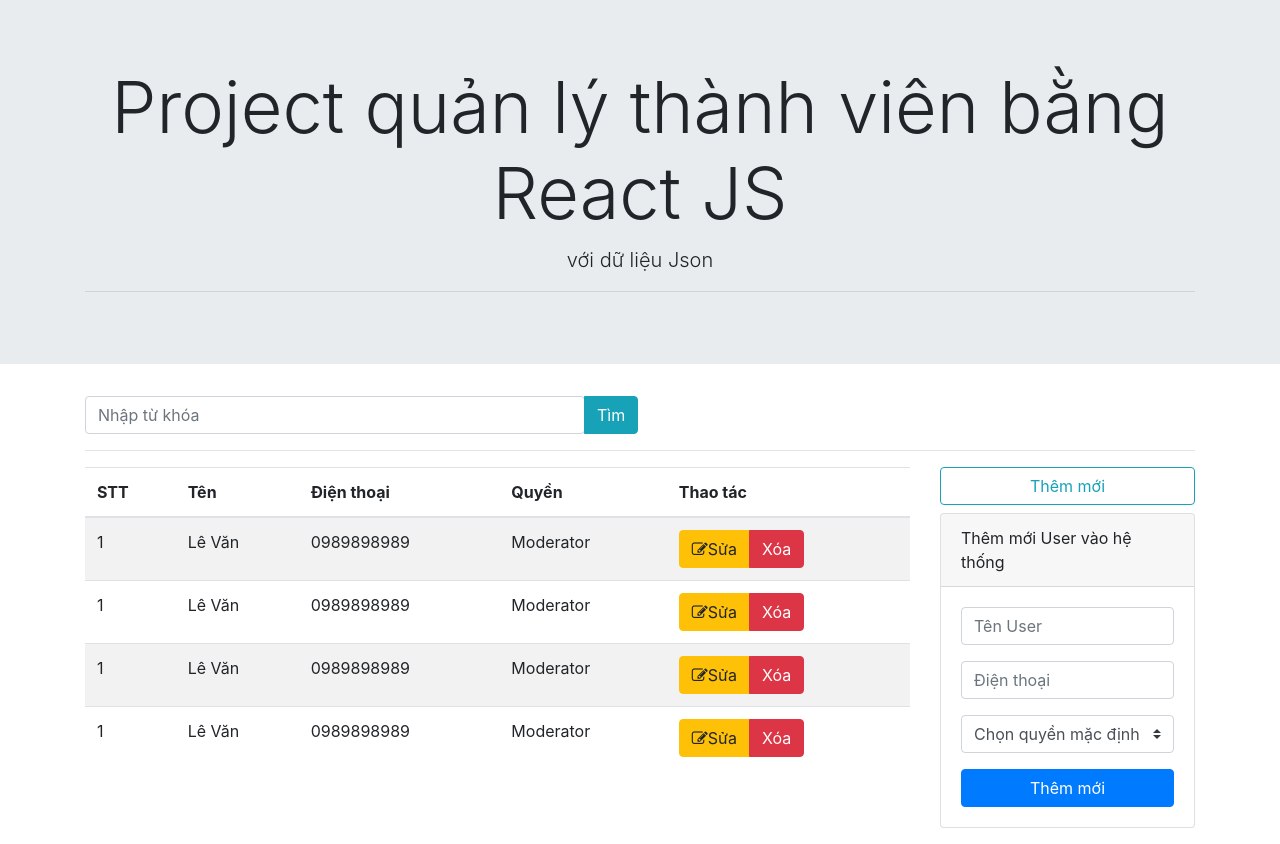
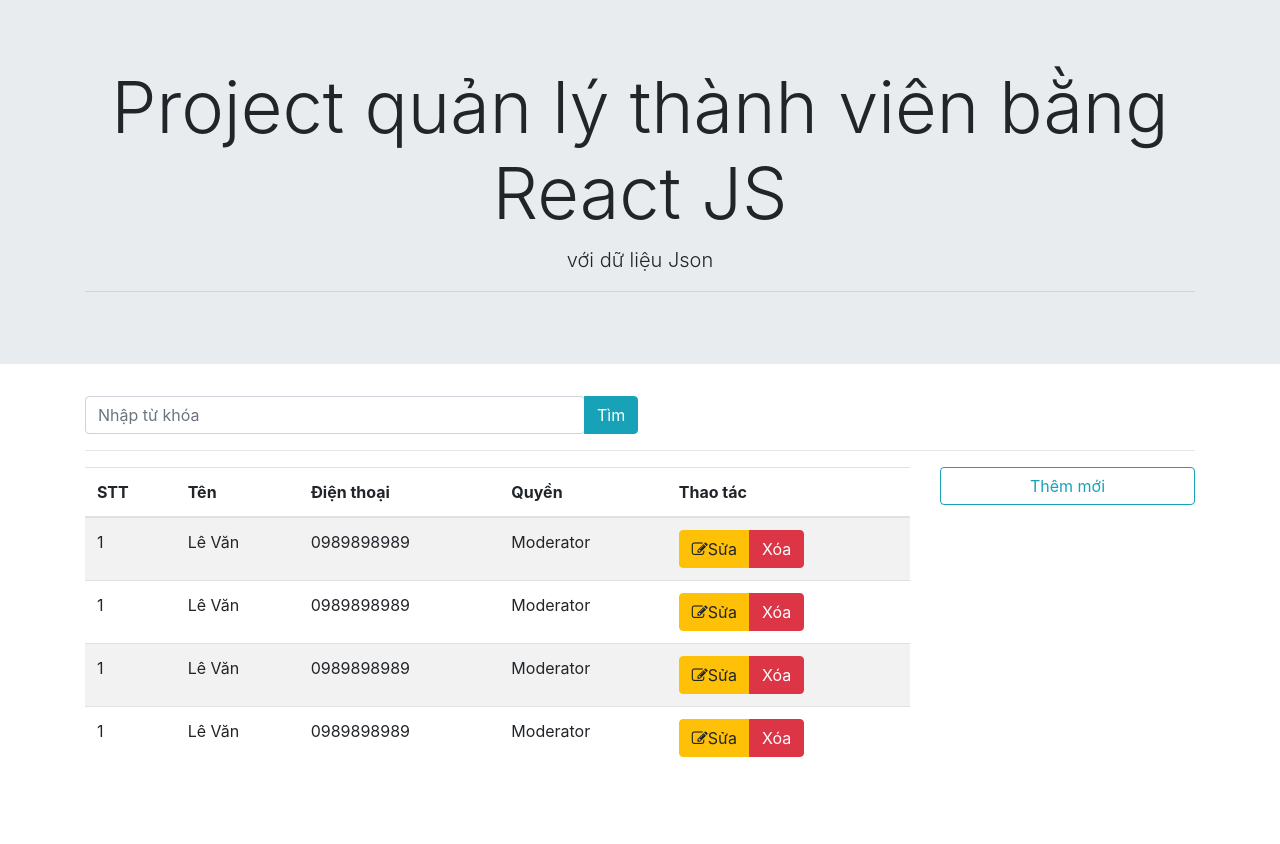
Before and after one commit to cntt2-trangle/react-js, a React (Create React App) app: page / in a window 1280 px wide. After the commit the page ends 800 px from the top, so only its background shows below. Built offline with nearby package versions, Linux system fonts and the light colour scheme.

Commit message:
[PHAN-021] 060 Xu ly hien thi Form thong bao

```diff
--- a/src/Components/AddUser.js
+++ b/src/Components/AddUser.js
@@ -8,20 +8,24 @@
         }
     }
 
+    thayDoiTrangThai = () => {
+        this.setState({
+            trangThaiChinhSua: !this.state.trangThaiChinhSua
+        });
+    }
+
     hienThiNut = () => {
         if(this.state.trangThaiChinhSua === true) {
-            return <div className="btn btn-block btn-outline-secondary">Đóng lại</div>;
+            return <div className="btn btn-block btn-outline-secondary" onClick={() => this.thayDoiTrangThai()}>Đóng lại</div>;
         } else {
-            return <div className="btn btn-block btn-outline-info">Thêm mới</div>;
+            return <div className="btn btn-block btn-outline-info" onClick={() => this.thayDoiTrangThai()}>Thêm mới</div>;
         }
     }
 
-    render() {
-        return (
-            <div className="col-3">
-                <div>
-                    {this.hienThiNut()}
-                    <div className="card boder-primary mb-3 mt-2">
+    hienThiForm = () => {
+        if(this.state.trangThaiChinhSua === true) {
+            return (
+                <div className="card boder-primary mb-3 mt-2">
                     <div className="card-header">Thêm mới User vào hệ thống</div>
                     <div className="card-body text-primary">
                         <div className="form-group">
@@ -40,7 +44,17 @@
                         </div>
                         <div className="btn btn-block btn-primary">Thêm mới</div>
                     </div>
-                    </div>
+                </div>
+            )
+        }
+    }
+
+    render() {
+        return (
+            <div className="col-3">
+                <div>
+                    {this.hienThiNut()}
+                    {this.hienThiForm()}
                 </div>
             </div>
         );
```
